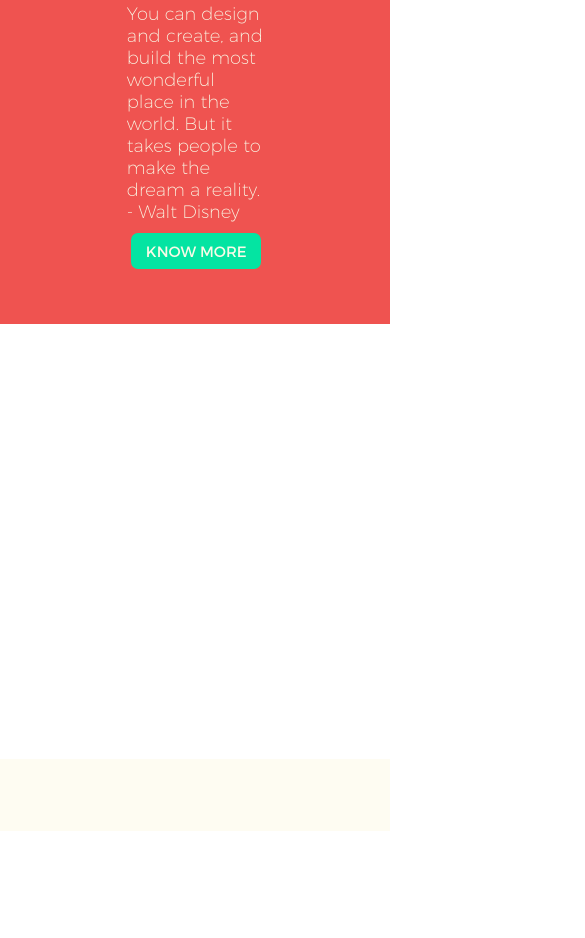
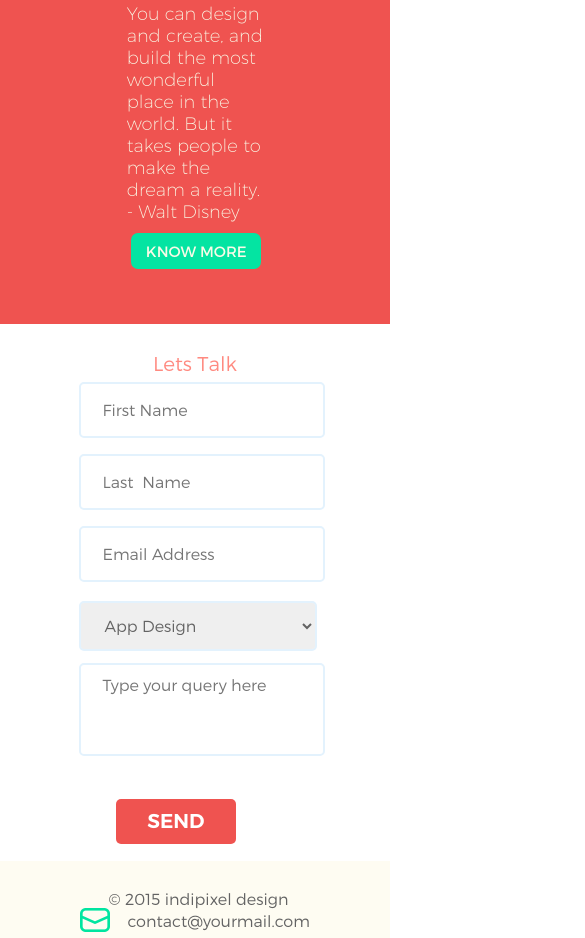
Before and after one commit to krashaen/indipixel, a plain HTML site: page index.html in a window 390 px wide. Shown: the part 461-1399 px from the top of the page, 585 px wide, since content can reach past the window. Before the commit the page ends 1292 px from the top, so only its background shows below. Drawn offline with Linux system fonts and the light colour scheme.

Commit message:
not bad adaptive

```diff
--- a/index.html
+++ b/index.html
@@ -10,7 +10,7 @@
     <body>
         <header class="header">
             <div class="nav-line"></div>
-            <div class="header-content clearfix">
+            <div class="header-content ">
                 <a href="#" class="logo">
                     indipixel
                 </a>
@@ -49,7 +49,7 @@
                 </div>
             </section>
             <section class="sub">
-                <!--<div class="sub-content">
+                <div class="sub-content">
                     <p class="form-title">Lets Talk</p>
                     <form class="contact-form">
                         <input class="enter" placeholder="First Name">
@@ -62,10 +62,19 @@
                         <textarea placeholder="Type your query here" class="enter query" cols="60" rows="10"></textarea>
                         <input type="submit" class="send" value="SEND">
                     </form>
-                </div>-->
+                </div>
             </section>
         </main>
         <footer class="footer">
+            <div class="footer-content">
+                <div class="copyright">
+                    © 2015 indipixel design
+                </div>
+                <address class="author-email">
+                    <div class="email-image"></div>
+                    contact@yourmail.com
+                </address>
+            </div>
         </footer>
     </body>
 </html>
--- a/style/media-queries.css
+++ b/style/media-queries.css
@@ -6,7 +6,7 @@
     .iphone,
     .description-line-top,
     .description-line {
-        visibility: collapse;
+        display: none;
     }
 
     .topic-wrapper {
@@ -32,6 +32,17 @@
         margin: 0;
         margin: 0 auto;
     }
+
+    .footer-content {
+        width:80%;
+        margin: 0;
+        padding: 0;
+        margin: 0 auto;
+    }
+
+    .author-email {
+        margin-left: 10%;
+    }
 }
 
 @media screen and (max-width: 900px) {
@@ -45,8 +56,44 @@
 
   .logo {
       margin: 0;
+      margin-top: 15px;
   }
+
+  .contact-form {
+      float: none;
+      margin: 0;
+      width: 55%;
+      margin: 0 auto;
+      padding: 0;
+      display: block;
+  }
+
+   .query {
+        width: 250px;
+    }
+
+    .send {
+        float: none;
+        margin-left: 30%;
+    }
+
+    .footer {
+        margin-top: 30px;
+    }
+
+    .copyright {
+        display: block;
+        margin: 0;
+        text-align: center;
+    }
+
+    .author-email {
+        margin: 0;
+        display: inherit;
+        text-align: center;
+    }
 }
+
 
 @media screen and (max-width: 420px) {
     .more-know {
@@ -58,7 +105,7 @@
     }
 
     .contact {
-        visibility: collapse;
+        display: none;
     }
 
     .header-content {
@@ -66,10 +113,22 @@
     }
 
     .contact-form {
-        width: 300px;
+        width: 70%;
+        margin: 0;
+        padding: 0;
+        float: none;
+    }
+
+    .enter {
+        width: 125%;
     }
 
     .query {
-        width: 250px;
+        width: 125%;
     }
+
+    .footer {
+        margin-top: 30px;
+    }
+
 }
--- a/style/style.css
+++ b/style/style.css
@@ -329,9 +329,47 @@ body {
 }
 
 .footer {
-    position: absolute;
+    position: relative;
     bottom: 0;
     width: 100%;
-    height: 72px;
+    min-height: 72px;
     background-color: #fefcf2;
 }
+
+.footer-content {
+    max-width: 1366px;
+    margin: 0 auto;
+}
+
+.copyright {
+    display: inline-block;
+    font-size: 16px;
+    font-family: Montserrat-Light;
+    color: #636363;
+    font-style: normal;
+    padding-left: 7px;
+    padding-top: 28px;
+}
+
+.author-email {
+    display: inline-block;
+    font-size: 16px;
+    font-family: Montserrat-Light;
+    color: #636363;
+    font-style: normal;
+    margin-left: 335px;
+}
+
+.email-image {
+    display: inline-block;
+    vertical-align: middle;
+    width: 30px;
+    height: 30px;
+    background-image: url("../images/e-mail.png");
+    background-repeat: no-repeat;
+    margin-right: 13px;
+}
+
+.copyright {
+    margin-left: 182px;
+}
```
